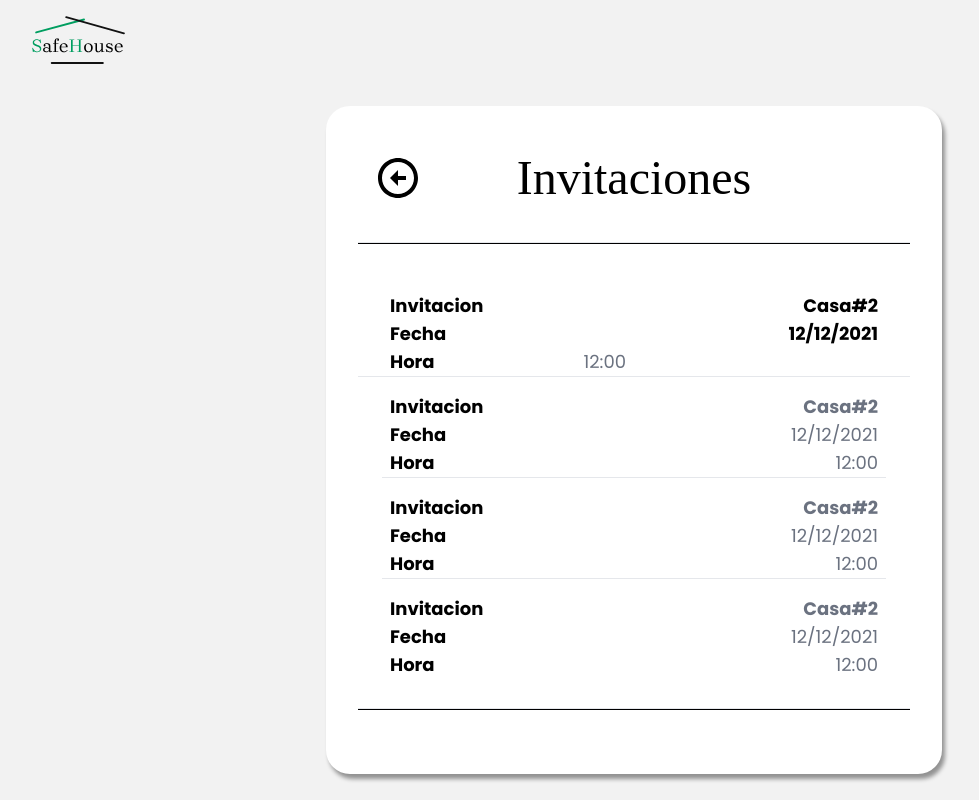
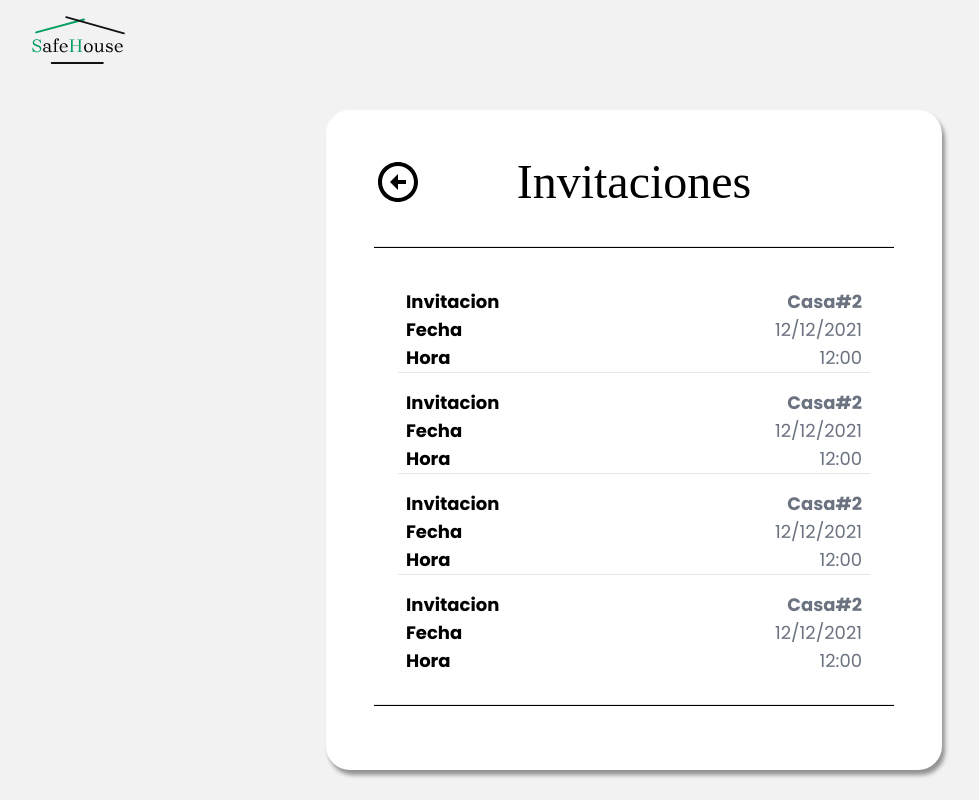
Before and after one commit to Fabio-Alfredo/deploy_definit, a React (Vite) app in the folder safeHouse-frontEnd/: page / in a window 1280 px wide. Shown: the whole page, without its empty margins (6-985 px from the left). Built offline with nearby package versions, Linux system fonts and the light colour scheme; a web font is replaced by a local one.

Commit message:
add: component invatation card

```diff
--- a/safeHouse-frontEnd/src/components/invitationComponents/ContainerInvitations.jsx
+++ b/safeHouse-frontEnd/src/components/invitationComponents/ContainerInvitations.jsx
@@ -1,49 +1,22 @@
 import React from 'react';
 import Navigation from '../Navigation';
+import InvitationCard from './InvitationCard';
 
 const ContainerInvitations = () => {
     return (
         <>
             <div className='w-full p-4 sm:p-8 shadow-2xl rounded-3xl bg-white h-fit lg:w-2/3  xl:w-1/2' > {/* query */}
                 <Navigation title={"Invitaciones"} />
-                <hr className='h-0.5 bg-black mb-8' />
-                <div className='overflow-y-auto max-h-[50vh]'>
-                    <div className='font-popins grid grid-cols-2 px-6 pt-2 mt-2 text-lg list-none cursor-pointer rounded-xl hover:bg-slate-100' key={2}>
-                        <p className='font-popins w-full font-bold px-2'>Invitacion</p>
-                        <p className='font-popins w-full  font-bold px-2 text-end'>Casa#2</p>
-                        <p className='font-popins w-full grid grid-cols-2 font-bold px-2'>Fecha</p>
-                        <p className='font-popins w-full  font-bold px-2 text-end'>12/12/2021 </p>
-                        <p className='font-popins w-full grid grid-cols-2 font-bold px-2'>Hora<span className='text-end text-gray-500 font-normal'>12:00 </span></p>
-
-                    </div>
-                    <hr className='w-full bg-black' />
-                    <div className='font-popins px-6 pt-2 mt-2 text-lg list-none cursor-pointer rounded-xl hover:bg-slate-100' key={2}>
-                        <p className='font-popins w-full grid grid-cols-2 font-bold px-2'>Invitacion<span className='text-end text-gray-500'>Casa#2</span></p>
-                        <p className='font-popins w-full grid grid-cols-2 font-bold px-2'>Fecha<span className='text-end text-gray-500 font-normal'>12/12/2021 </span></p>
-                        <p className='font-popins w-full grid grid-cols-2 font-bold px-2'>Hora<span className='text-end text-gray-500 font-normal'>12:00 </span></p>
-                        <hr className='w-full bg-black' />
-                    </div>
-                    <div className='font-popins px-6 pt-2 mt-2 text-lg list-none cursor-pointer rounded-xl hover:bg-slate-100' key={2}>
-                        <p className='font-popins w-full grid grid-cols-2 font-bold px-2'>Invitacion<span className='text-end text-gray-500'>Casa#2</span></p>
-                        <p className='font-popins w-full grid grid-cols-2 font-bold px-2'>Fecha<span className='text-end text-gray-500 font-normal'>12/12/2021 </span></p>
-                        <p className='font-popins w-full grid grid-cols-2 font-bold px-2'>Hora<span className='text-end text-gray-500 font-normal'>12:00 </span></p>
-                        <hr className='w-full bg-black' />
-                    </div>
-                    <div className='font-popins px-6 pt-2 mt-2 text-lg list-none cursor-pointer rounded-xl hover:bg-slate-100' key={2}>
-                        <p className='font-popins w-full grid grid-cols-2 font-bold px-2'>Invitacion<span className='text-end text-gray-500'>Casa#2</span></p>
-                        <p className='font-popins w-full grid grid-cols-2 font-bold px-2'>Fecha<span className='text-end text-gray-500 font-normal'>12/12/2021 </span></p>
-                        <p className='font-popins w-full grid grid-cols-2 font-bold px-2'>Hora<span className='text-end text-gray-500 font-normal'>12:00 </span></p>
-                        <hr className='w-full bg-black' />
-                    </div>
-                    <div className='font-popins px-6 pt-2 mt-2 text-lg list-none cursor-pointer rounded-xl hover:bg-slate-100' key={2}>
-                        <p className='font-popins w-full grid grid-cols-2 font-bold px-2'>Invitacion<span className='text-end text-gray-500'>Casa#2</span></p>
-                        <p className='font-popins w-full grid grid-cols-2 font-bold px-2'>Fecha<span className='text-end text-gray-500 font-normal'>12/12/2021 </span></p>
-                        <p className='font-popins w-full grid grid-cols-2 font-bold px-2'>Hora<span className='text-end text-gray-500 font-normal'>12:00 </span></p>
-                        <hr className='w-full bg-black' />
-                    </div>
+                <hr className='h-0.5 bg-black mb-6 mx-4' />
+                <div className='overflow-y-auto max-h-[35vh] md:max-h-[50vh] px-4'>
+                    <InvitationCard />
+                    <InvitationCard />
+                    <InvitationCard />
+                    <InvitationCard />
+                    <InvitationCard />
+                    <InvitationCard />
                 </div>
-
-                <hr className='h-0.5 bg-black my-8' />
+                <hr className='h-0.5 bg-black my-8 mx-4' />
             </div>
         </>
     );
--- /dev/null
+++ b/safeHouse-frontEnd/src/components/invitationComponents/InvitationCard.jsx
@@ -0,0 +1,18 @@
+import React from 'react';
+
+const InvitationCard = () => {
+    return (
+        <div className='font-popins grid grid-cols-2 px-6 pt-2 mt-2 text-lg list-none cursor-pointer rounded-xl hover:bg-slate-100 hover:-translate-y-1 duration-500 ' key={2}>
+            <p className='font-popins w-full font-bold px-2'>Invitacion</p>
+            <p className='font-popins w-full  font-bold px-2 text-end text-gray-500'>Casa#2</p>
+            <p className='font-popins w-full font-bold px-2'>Fecha</p>
+            <p className='font-popins w-full px-2 text-end text-gray-500'>12/12/2021 </p>
+            <p className='font-popins w-full font-bold px-2'>Hora</p>
+            <p className='font-popins w-full px-2 text-end text-gray-500'>12:00 </p>
+            <hr className='w-full bg-black col-span-2' />
+
+        </div>
+    );
+};
+
+export default InvitationCard;
```
